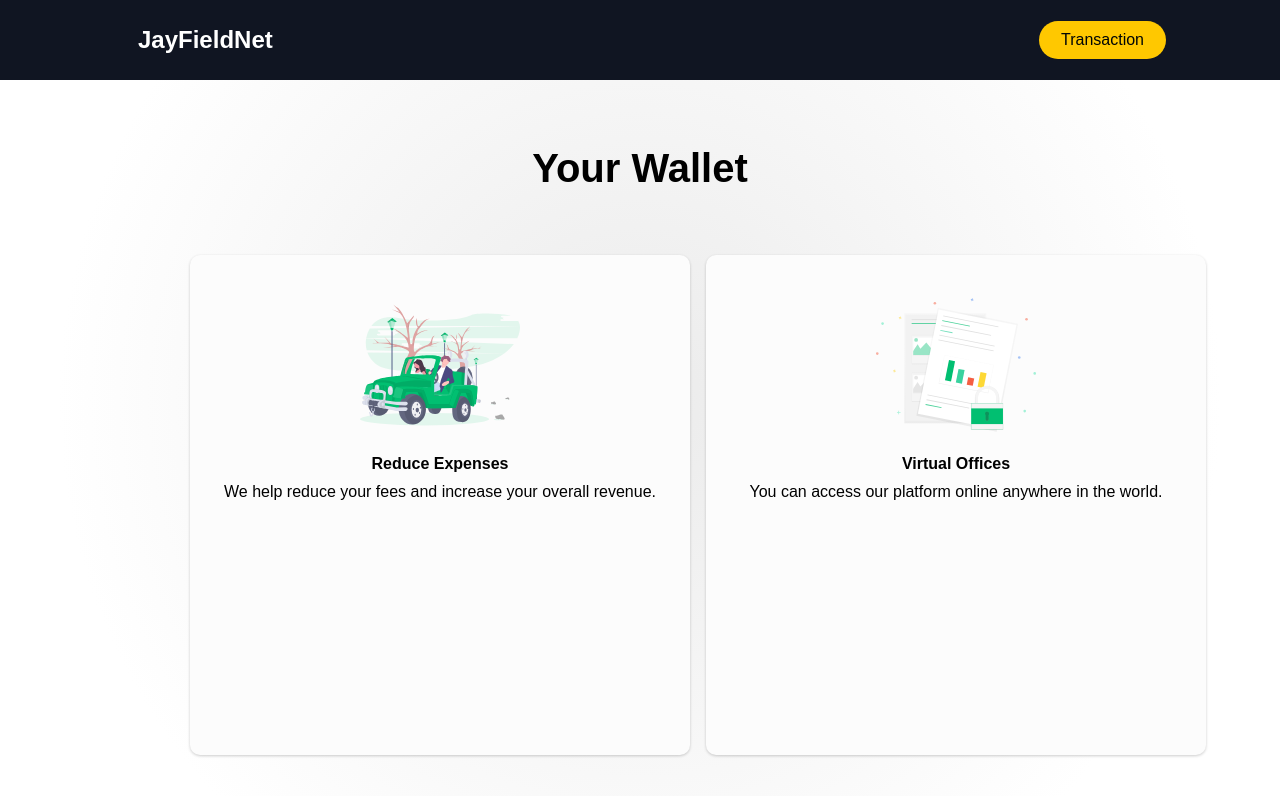
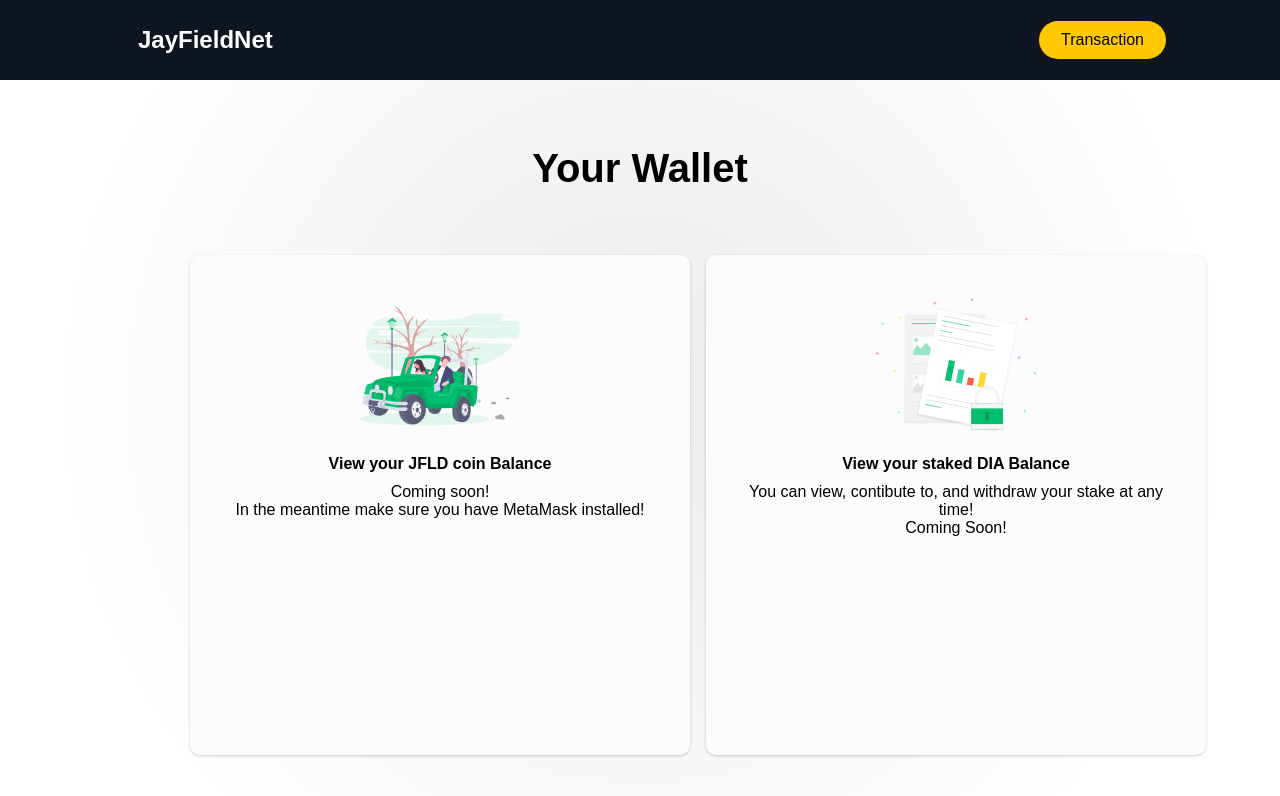
Before and after one commit to tena4881/jayfieldnetbeta, a React (Create React App) app: page /signin in a window 1280 px wide. Shown: the top 796 px of the page. Built offline with nearby package versions, Linux system fonts and the light colour scheme; the HTML template or start-up script is replaced by a standard one; a web font is replaced by a local one; what web3 would draw is missing.

Commit message:
fixed styling

```diff
--- a/src/components/Exchange/index.js
+++ b/src/components/Exchange/index.js
@@ -19,16 +19,18 @@ const Exchange = () => {
       <ExchangeWrapper>
         <ExchangeCard>
           <ExchangeIcon src={Icon1} />
-          <ExchangeH2>Reduce Expenses</ExchangeH2>
+          <ExchangeH2>View your JFLD coin Balance</ExchangeH2>
           <ExchangeP>
-            We help reduce your fees and increase your overall revenue.
+            Coming soon! <br></br>
+            In the meantime make sure you have MetaMask installed!
           </ExchangeP>
         </ExchangeCard>
         <ExchangeCard>
           <ExchangeIcon src={Icon2} />
-          <ExchangeH2>Virtual Offices</ExchangeH2>
+          <ExchangeH2>View your staked DIA Balance</ExchangeH2>
           <ExchangeP>
-            You can access our platform online anywhere in the world.
+            You can view, contibute to, and withdraw your stake at any time! <br></br>
+            Coming Soon!
           </ExchangeP>
         </ExchangeCard>
       </ExchangeWrapper>
--- a/src/components/Navbar/NavbarElements.js
+++ b/src/components/Navbar/NavbarElements.js
@@ -3,14 +3,15 @@ import { Link as LinkR } from 'react-router-dom';
 import styled from 'styled-components';
 
 export const Nav = styled.nav`
-  background: ${({ scrollNav }) => (scrollNav ? '#000' : 'transparent')};
+  background: ${({ scrollNav }) => (scrollNav ? '#101522' : 'transparent')};
   opacity: 85%;
   height: 80px;
   margin-top: -80px;
   display: flex;
   justify-content: center;
   align-items: center;
-  font-size: 1rem;
+  font-size: 1.2rem;
+  font-weight: bold;
   position: sticky;
   top: 0;
   z-index: 10;
@@ -34,7 +35,7 @@ export const NavLogo = styled(LinkR)`
   color: #fff;
   justify-self: flex-start;
   cursor: pointer;
-  font-size: 1.5rem;
+  font-size: 1.7rem;
   display: flex;
   align-items: center;
   margin-left: 24px;
```
Also changed, not shown: 1 other file (tests, documents, lock files or other folders).
